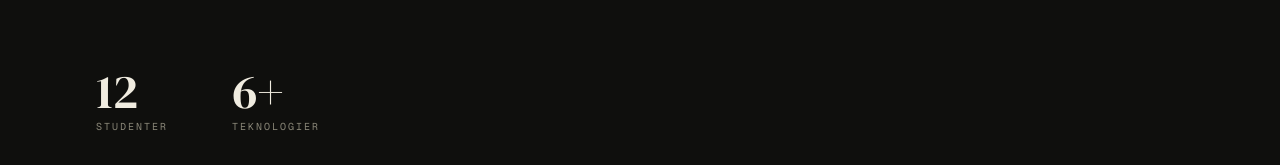
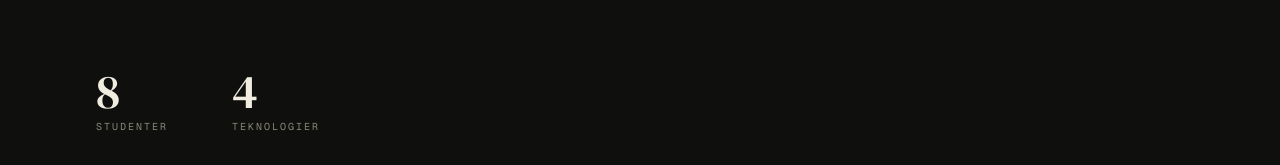
Before and after one commit to Slictor/portfolio-hub, a Next.js app: page / in a window 1280 px wide. Shown: the part 595-760 px from the top of the page. Built offline with nearby package versions, Linux system fonts and the light colour scheme.

Commit message:
Updated margins on hero in Jobb and Intervju. Made homepage counters dynamic

```diff
--- a/app/page.tsx
+++ b/app/page.tsx
@@ -10,6 +10,9 @@ import studentsData from "@/data/students.json";
 import FilterSection from "@/components/filterSection";
 
 const students = studentsData as StudentProfile[];
+
+const studentCount = students.length;
+const techCount = new Set(students.flatMap((s) => s.competenceTags ?? [])).size;
 
 export default function Home() {
   const [selectedStudent, setSelectedStudent] = useState<StudentProfile | null>(null);
@@ -26,7 +29,7 @@ const filteredData =
 
   return (
     <>
-      <Hero />
+      <Hero studentCount={studentCount} techCount={techCount} />
          <section className="px-6 py-16 max-w-7xl mx-auto">
         <FilterSection
           filters={filters}
--- a/components/Hero.tsx
+++ b/components/Hero.tsx
@@ -1,7 +1,12 @@
-export default function Hero() {
+interface HeroProps {
+  studentCount: number;
+  techCount: number;
+}
+
+export default function Hero({ studentCount, techCount }: HeroProps) {
   const stats = [
-    { value: "12", label: "STUDENTER" },
-    { value: "6+", label: "TEKNOLOGIER" },
+    { value: String(studentCount), label: "STUDENTER" },
+    { value: String(techCount), label: "TEKNOLOGIER" },
   ];
 
   return (
--- a/components/interview/InterviewHero.tsx
+++ b/components/interview/InterviewHero.tsx
@@ -6,7 +6,7 @@ interface InterviewHeroProps {
 
 export default function InterviewHero({ sessionCount }: InterviewHeroProps) {
   return (
-    <section className="relative pt-28 pb-16 px-6 overflow-hidden">
+    <section className="relative mt-32 bg-background flex flex-col justify-center px-8 sm:px-16 lg:px-24 overflow-hidden">
       {/* Decorative INTERVJU */}
       <div
         className="absolute right-0 top-1/2 -translate-y-1/2 font-serif text-foreground opacity-[0.06] text-[20vw] leading-none select-none pointer-events-none"
--- a/components/jobs/JobHero.tsx
+++ b/components/jobs/JobHero.tsx
@@ -18,7 +18,7 @@ export default function JobHero({
   ];
 
   return (
-    <section className="relative pt-28 pb-16 px-6 overflow-hidden">
+    <section className="relative mt-32 bg-background flex flex-col justify-center px-8 sm:px-16 lg:px-24 overflow-hidden">
       {/* Decorative JOBB */}
       <div
         className="absolute right-0 top-1/2 -translate-y-1/2 font-serif text-foreground opacity-[0.06] text-[20vw] leading-none select-none pointer-events-none"
```
